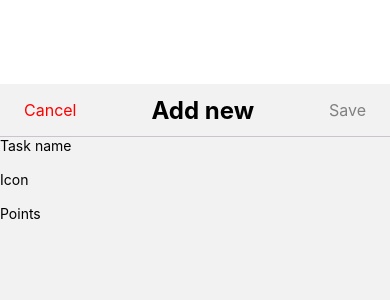
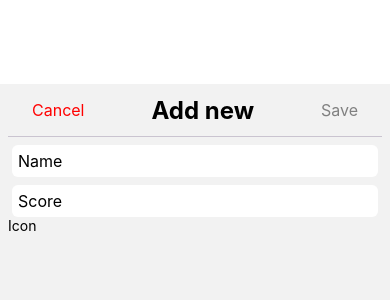
Before and after one commit to JordiMartinezDev/cleaningWars, a React Native app: screen /newTask in a window 390 px wide. Shown: the top 300 px of the page. Built offline with nearby package versions, Linux system fonts and the light colour scheme.

Commit message:
NewTask from week, not styled

```diff
--- a/components/Input.js
+++ b/components/Input.js
@@ -1,13 +1,29 @@
 import { View, Text, TextInput } from "react-native";
 import React from "react";
+import { StyleSheet } from "react-native";
 
-const Input = ({ title, textInputConfig }) => {
+const Input = ({ textInputConfig }) => {
   return (
-    <View>
-      <Text>{title}</Text>
-      <TextInput {...textInputConfig} />
+    <View style={styles.container}>
+      <TextInput style={styles.text} {...textInputConfig} />
     </View>
   );
 };
 
 export default Input;
+
+const styles = StyleSheet.create({
+  container: {
+    marginHorizontal: 4,
+  },
+  title: {
+    fontSize: 12,
+    marginBottom: 4,
+  },
+  text: {
+    backgroundColor: "white",
+    padding: 6,
+    borderRadius: 6,
+    fontSize: 16,
+  },
+});
--- a/screens/modal/NewTask.js
+++ b/screens/modal/NewTask.js
@@ -11,21 +11,38 @@ const NewTask = () => {
 
   function pointsHandler() {}
   return (
-    <View>
+    <View style={styles.container}>
       <AddOrCancelHeader goBack={navigation.goBack} />
       <Divider />
-      <Input title={"Task name"} textInputConfig={null} />
-      <Input title={"Icon"} textInputConfig={null} />
-      <Input
-        title={"Points"}
-        textInputConfig={{ keyboardType: "decimal-pad" }}
-        onChangeText={pointsHandler}
-      />
+      <View style={styles.inputContainer}>
+        <Input
+          textInputConfig={{
+            placeholder: "Name",
+          }}
+        />
+      </View>
+      <View style={styles.inputContainer}>
+        <Input
+          textInputConfig={{
+            keyboardType: "decimal-pad",
+            placeholder: "Score",
+          }}
+          onChangeText={pointsHandler}
+        />
+      </View>
+
+      <Text>Icon</Text>
     </View>
   );
 };
 
 const styles = StyleSheet.create({
-  container: {},
+  container: {
+    marginHorizontal: 8,
+  },
+  inputContainer: {
+    marginTop: 8,
+  },
+  nameContainer: {},
 });
 export default NewTask;
```
